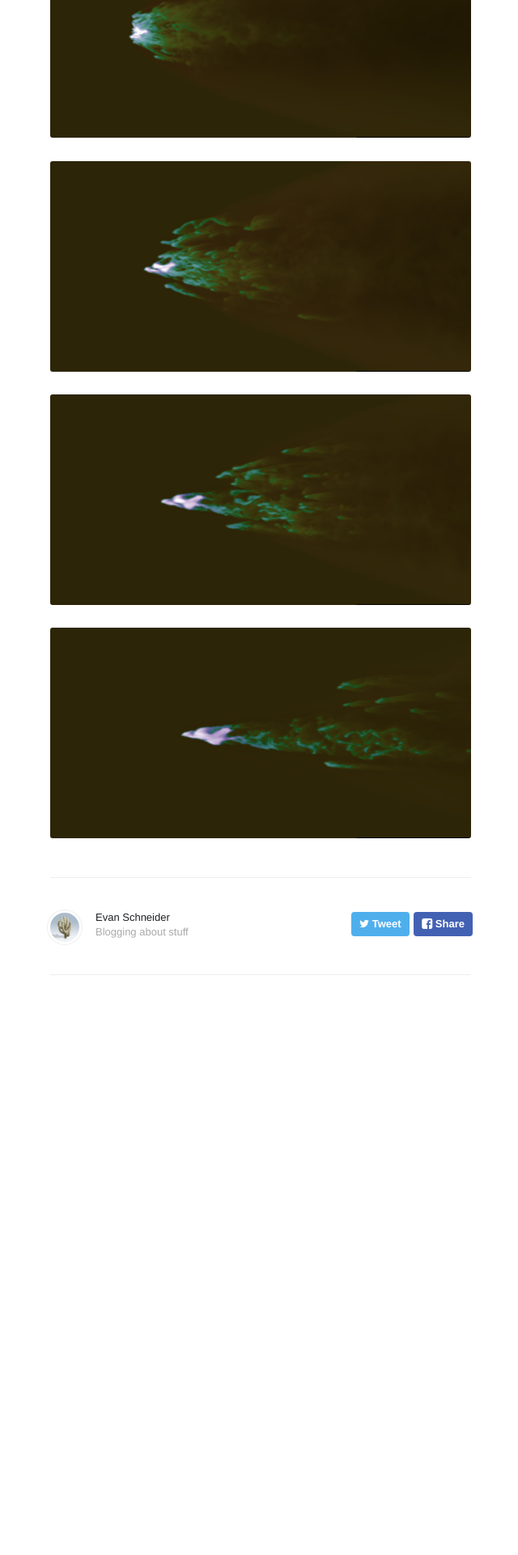
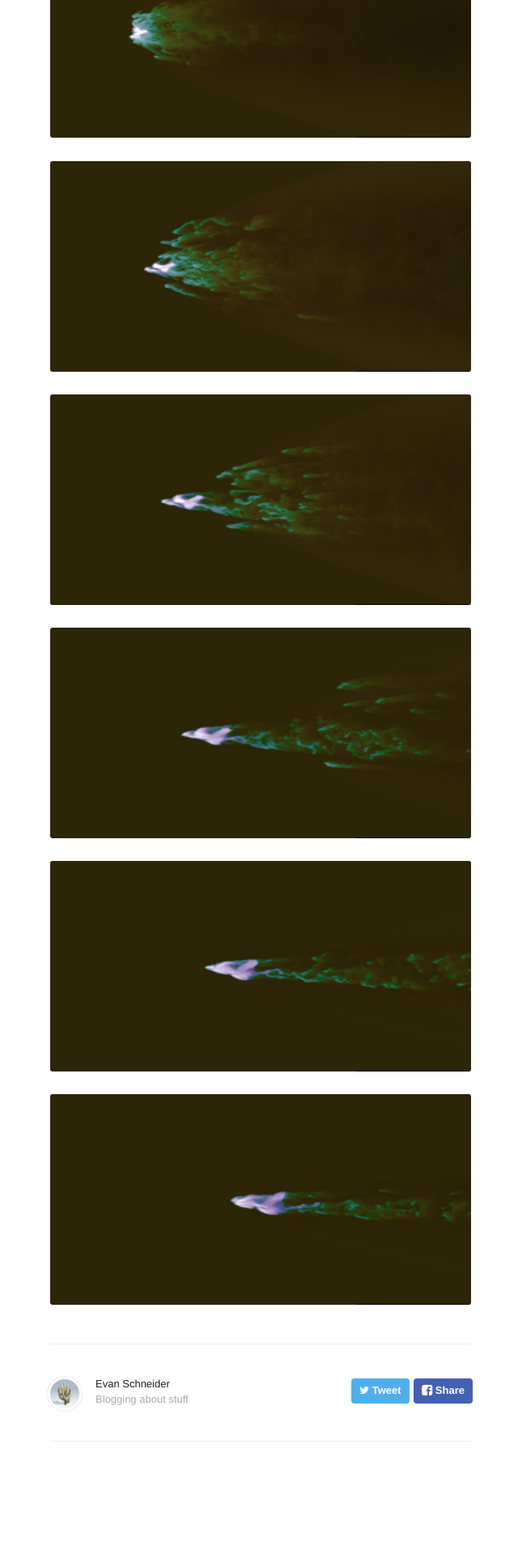
Before and after one commit to evaneschneider/site, a Jekyll site: the page built from _posts/2016-1-25-sphere-wind-model.markdown, in a window 1280 px wide. Shown: the part 3211-5131 px from the top of the page at 81% size, without its empty margins (318-958 px from the left). Built offline with Jekyll 4.4.1, drawn with Linux system fonts in a browser that asks for light colours; nearby versions of some CDN libraries; formulas are drawn with MathJax 3; before the commit the page ends 4555 px from its top, so only the background shows below that.

Commit message:
more plots

```diff
--- a/_posts/2016-1-25-sphere-wind-model.markdown
+++ b/_posts/2016-1-25-sphere-wind-model.markdown
@@ -44,3 +44,7 @@ This evolution can be contrasted with the radiatively cooling case:
 <img src="{{ site.url }}assets/images/sphere_wind_4r.png">
 
 <img src="{{ site.url }}assets/images/sphere_wind_5r.png">
+
+<img src="{{ site.url }}assets/images/sphere_wind_6r.png">
+
+<img src="{{ site.url }}assets/images/sphere_wind_7r.png">
```
Also changed, not shown: assets/images/sphere_wind_6r.png (added), assets/images/sphere_wind_7r.png (added).
